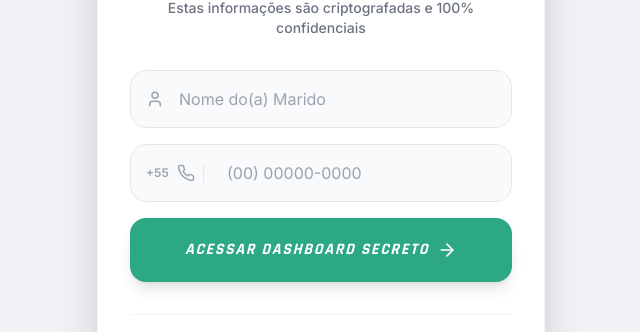
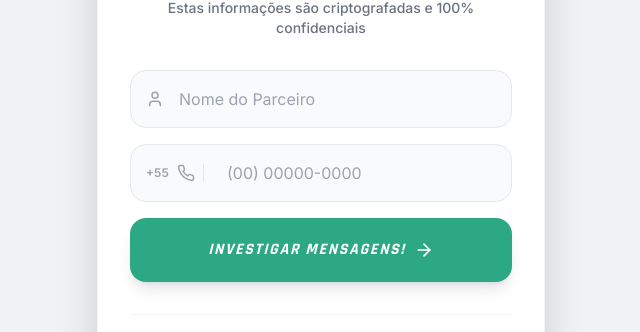
Before and after one commit to carlosdominus/sentinel_pro, a React (Vite) app: page / in a window 1280 px wide. Both pictures are taken after a click on the button "MEU MARIDO / NAMORADO". Shown: the part 334-666 px from the top of the page, without its empty margins (319-959 px from the left). Built offline with nearby package versions, Linux system fonts and the light colour scheme.

Commit message:
feat: Enhance UI text and labels
Updates several UI components to use more evocative and action-oriented language, aligning better with the application's investigative theme. This includes changing placeholder text, button labels, and social proof messaging to be more engaging.

```diff
--- a/components/StepDataEntry.tsx
+++ b/components/StepDataEntry.tsx
@@ -12,7 +12,7 @@ const StepDataEntry: React.FC<StepDataEntryProps> = ({ targetType, onSubmit }) =
   const [name, setName] = useState('');
   const [phone, setPhone] = useState('');
 
-  const targetLabel = targetType === 'husband' ? 'Marido' : 'Esposa';
+  const placeholderText = targetType === 'husband' ? 'Nome do Parceiro' : 'Nome da Parceira';
 
   const handleSubmit = (e: React.FormEvent) => {
     e.preventDefault();
@@ -55,7 +55,7 @@ const StepDataEntry: React.FC<StepDataEntryProps> = ({ targetType, onSubmit }) =
             <User className="absolute left-4 top-1/2 -translate-y-1/2 text-gray-400" size={18} />
             <input
               type="text"
-              placeholder={`Nome do(a) ${targetLabel}`}
+              placeholder={placeholderText}
               value={name}
               onChange={(e) => setName(e.target.value)}
               required
@@ -82,7 +82,7 @@ const StepDataEntry: React.FC<StepDataEntryProps> = ({ targetType, onSubmit }) =
             type="submit"
             className="w-full bg-[#2CA884] hover:bg-[#248f6d] text-white font-bold py-5 rounded-2xl shadow-lg transition-all transform hover:scale-[1.02] flex items-center justify-center gap-2 mt-4 font-tech uppercase tracking-widest italic"
           >
-            Acessar Dashboard Secreto
+            INVESTIGAR MENSAGENS!
             <ArrowRight size={20} />
           </button>
         </form>
--- a/components/StepRecoveredConvo.tsx
+++ b/components/StepRecoveredConvo.tsx
@@ -90,7 +90,7 @@ const StepRecoveredConvo: React.FC<StepRecoveredConvoProps> = ({ photoUrl, targe
             className="w-full bg-[#2CA884] hover:bg-[#248f6d] text-white font-black py-6 rounded-2xl shadow-[0_15px_40px_rgba(44,168,132,0.4)] transition-all transform hover:scale-[1.03] active:scale-95 flex flex-col items-center justify-center gap-0 animate-bounce-subtle group"
           >
             <span className="text-xl md:text-2xl uppercase tracking-tighter flex items-center gap-2">
-              FINALIZE SEU CADASTRO
+              REALIZAR INVESTIGAÇÃO COMPLETA
               <ArrowRight size={24} className="group-hover:translate-x-1 transition-transform" />
             </span>
             <span className="text-[11px] opacity-80 font-medium uppercase tracking-[0.15em]">Liberação Imediata do Relatório Completo</span>
--- a/components/StepSelection.tsx
+++ b/components/StepSelection.tsx
@@ -72,7 +72,7 @@ const StepSelection: React.FC<StepSelectionProps> = ({ onSelect }) => {
 
         <div className="text-center mt-4 pt-4 border-t border-gray-100">
           <p className="text-[10px] text-[#2CA884] font-bold uppercase tracking-widest flex items-center justify-center gap-2">
-            <span className="animate-pulse">🔥</span> {SOCIAL_PROOF_COUNT.toLocaleString('pt-BR')} pessoas descobriram a verdade esta semana
+            🔥 {SOCIAL_PROOF_COUNT.toLocaleString('pt-BR')} parceiros expostos esta semana
           </p>
         </div>
       </div>
```
